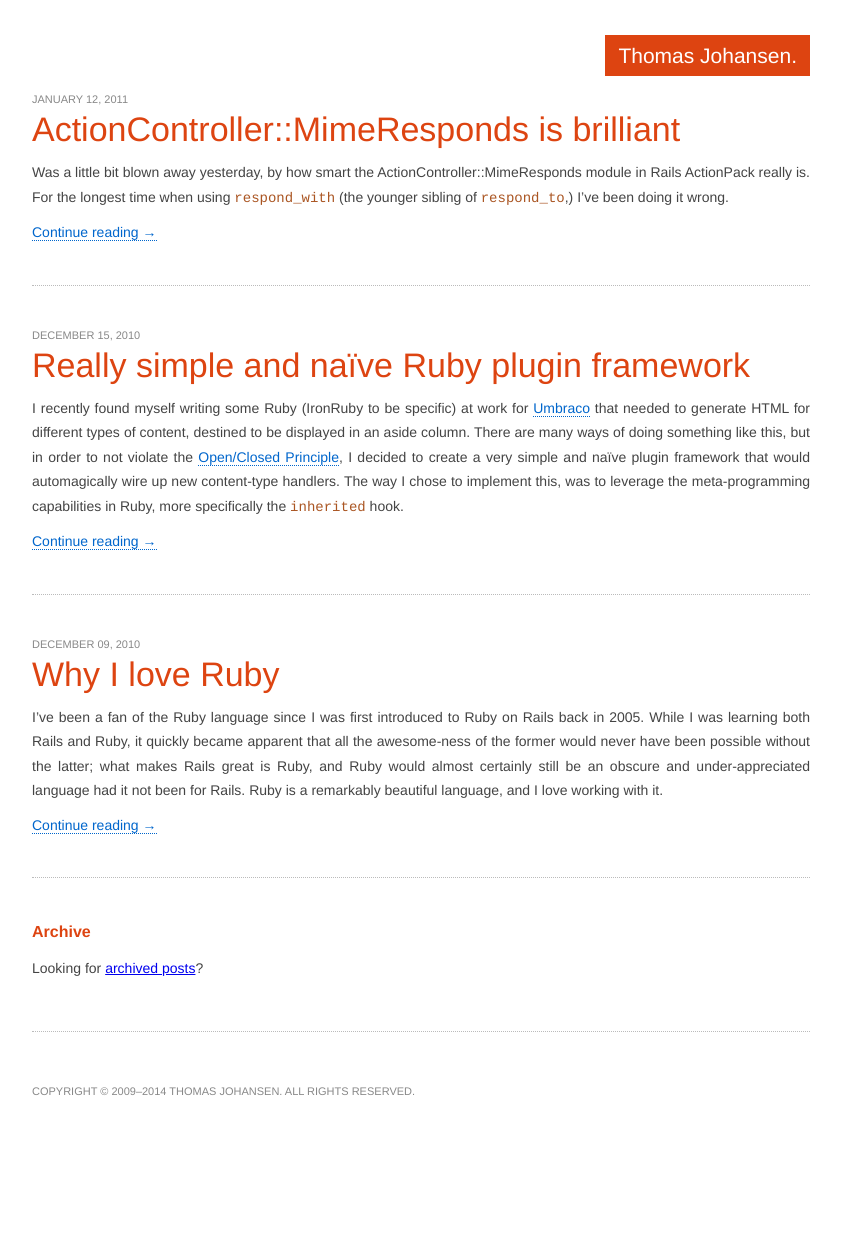
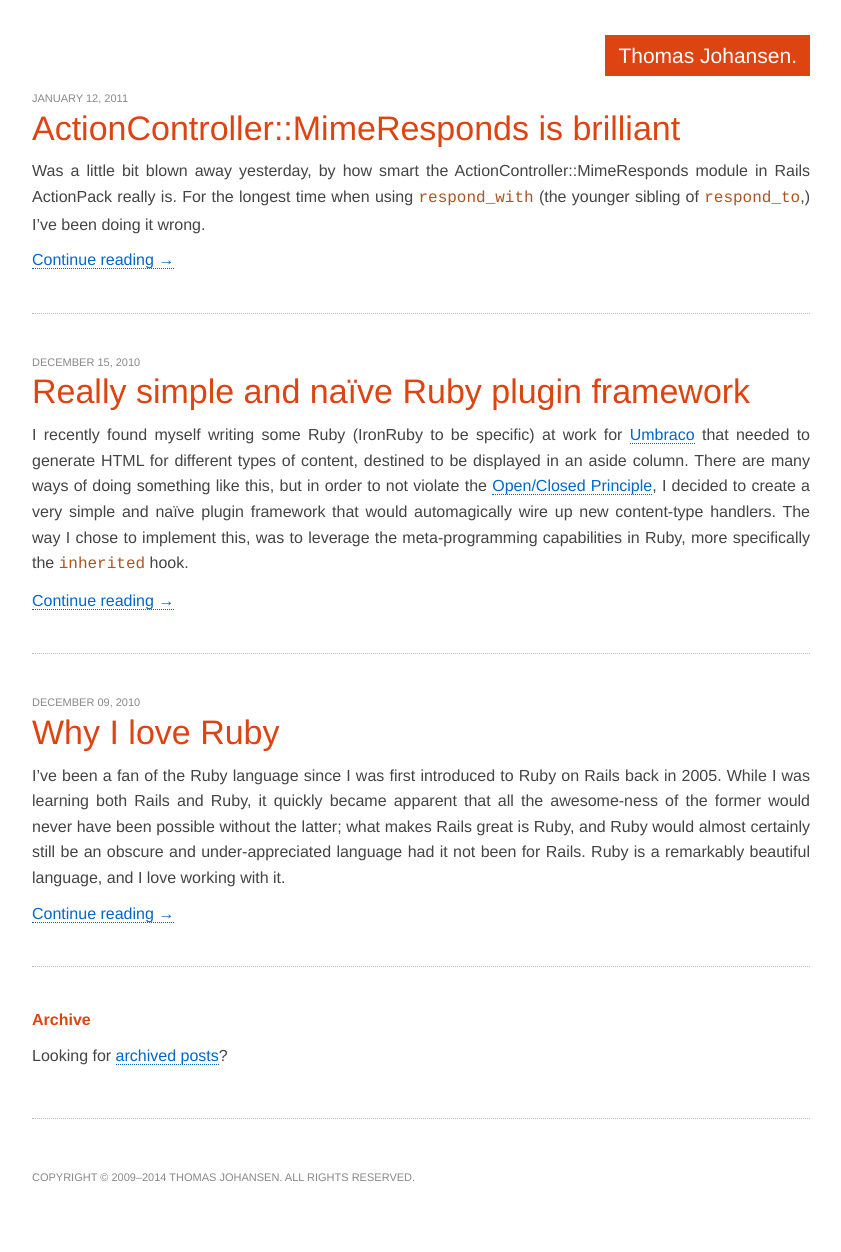
Before and after one commit to thomasjo/thomasjo.github.io, a Jekyll site: the page built from index.html, in a window 1280 px wide. Shown: the whole page, without its empty margins (219-1060 px from the left). Built offline with Jekyll 4.4.1, drawn with Linux system fonts in a browser that asks for light colours; Markdown is read by kramdown in place of the engine named in the settings; before the commit the page ends 1166 px from its top, so only the background shows below that.

Commit message:
Tweak CSS

```diff
--- a/css/main.scss
+++ b/css/main.scss
@@ -9,7 +9,9 @@ $unimportant-color: #888;
 $link-color: #06C;
 $link-visited-color: #96C;
 
-$header-font: Helvetica, Arial, sans-serif;
+$default-font: Helvetica, Arial, sans-serif;
+$header-font: $default-font;
+
 $separator: 1px dotted #BBB;
 
 html {
@@ -21,9 +23,9 @@ body {
   margin: 0 auto;
   padding: 15px 40px;
   overflow-y: scroll;
-  font-family: Helvetica, Arial, sans-serif;
-  font-size: 14px;
-  line-height: 1.75;
+  font-family: $default-font;
+  font-size: 16px;
+  line-height: 1.6;
   color: #444;
 }
 
@@ -33,6 +35,27 @@ section, header, article, footer {
 
 h1, h2, h3 {
   font-family: $header-font;
+}
+
+a {
+  border-bottom: 1px dotted $link-color;
+  color: $link-color;
+  text-decoration: none;
+
+  &:visited {
+    border-bottom-color: $link-visited-color;
+    color: $link-visited-color;
+  }
+
+  &:hover {
+    border-bottom-color: $link-color + #222;
+    color: $link-color + #222;
+  }
+
+  &:visited:hover {
+    border-bottom-color: $link-visited-color + #222;
+    color: $link-visited-color + #222;
+  }
 }
 
 header#nav {
@@ -74,6 +97,7 @@ header#nav {
       a, a:active, a:visited {
         color: $theme-color;
         text-decoration: none;
+        border-bottom: none;
       }
 
       a:hover {
@@ -118,27 +142,6 @@ header#nav {
     }
 
     .post-body {
-      a {
-        border-bottom: 1px dotted $link-color;
-        color: $link-color;
-        text-decoration: none;
-
-        &:visited {
-          border-bottom-color: $link-visited-color;
-          color: $link-visited-color;
-        }
-
-        &:hover {
-          border-bottom-color: $link-color + #222;
-          color: $link-color + #222;
-        }
-
-        &:visited:hover {
-          border-bottom-color: $link-visited-color + #222;
-          color: $link-visited-color + #222;
-        }
-      }
-
       a.read-more {
         &:visited {
           border-bottom-color: $link-color;
@@ -152,7 +155,7 @@ header#nav {
       }
 
       h2 {
-        margin: 10px 0;
+        margin: 20px 0 10px;
         font-size: 21px;
       }
 
```
